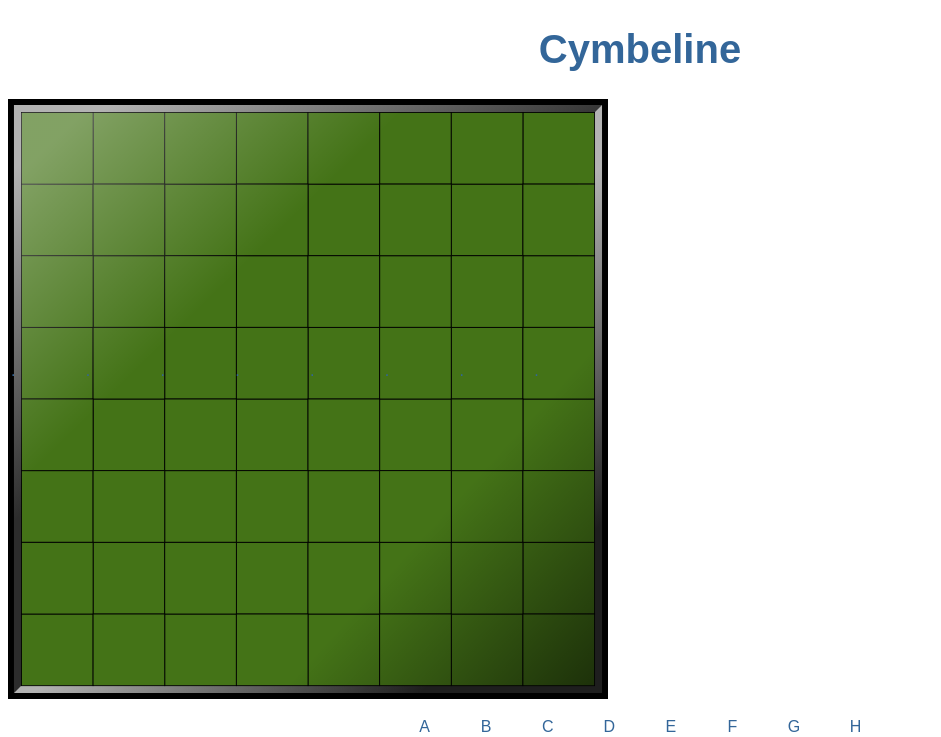
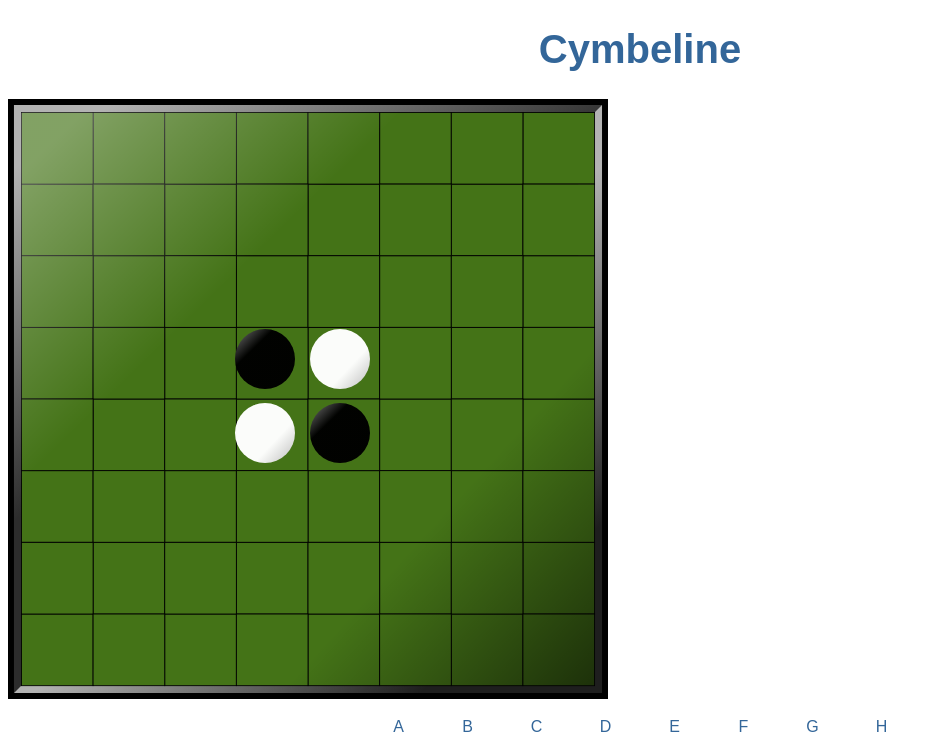
Before and after one commit to petchells/cymbeline-web, an Angular app: page / in a window 1280 px wide. Shown: the top 737 px of the page, without its empty margins (0-941 px from the left). Built offline with nearby package versions, Linux system fonts and the light colour scheme.

Commit message:
plays on nice board too

```diff
--- a/src/app/app.component.html
+++ b/src/app/app.component.html
@@ -2,25 +2,10 @@
 	{{title}}
 </h1>
 <table class="board">
-    <tr>
-        <td class="square">.</td>
-        <td class="square">.</td>
-        <td class="square">.</td>
-        <td class="square">.</td>
-        <td class="square">.</td>
-        <td class="square">.</td>
-        <td class="square">.</td>
-        <td class="square">.</td>
-    </tr>
-    <tr>
-        <td class="square"></td>
-        <td class="square"></td>
-        <td class="square"></td>
-        <td class="square"></td>
-        <td class="square"></td>
-        <td class="square"></td>
-        <td class="square"></td>
-        <td class="square"></td>
+	<tr *ngFor="let y of [0, 1, 2, 3, 4, 5, 6, 7]">
+		<td class="square" *ngFor="let x of [0, 1, 2, 3, 4, 5, 6, 7]">
+			<app-sq x="{{x}}" y="{{y}}"></app-sq>
+		</td>
 	</tr>
 </table>
 <table class="brd">
--- a/src/app/square.component.css
+++ b/src/app/square.component.css
@@ -1,13 +1,13 @@
 div.sq {
-    margin: .4em;
-    padding: 1.4em;
-    border-radius: 2.2em;
-    line-height: 2em;
+    width: 65px;
+    height: 65px;
 }
 
 .sq.b {
+    background-image: url('../assets/Reversi-Piece-Black.svg');
+    background-repeat: no-repeat;
+    background-size: 60px;
     border: 0;
-    background: black;
     transition: background 2s;
 }
 
@@ -19,8 +19,10 @@
 }
 
 .sq.w {
+    background-image: url('../assets/Reversi-Piece-White.svg');
+    background-repeat: no-repeat;
+    background-size: 60px;
     border: 0;
-    background: white;
     transition: background 2s;
 }
 
```
Lines whose indentation alone changed are shown as unchanged.
